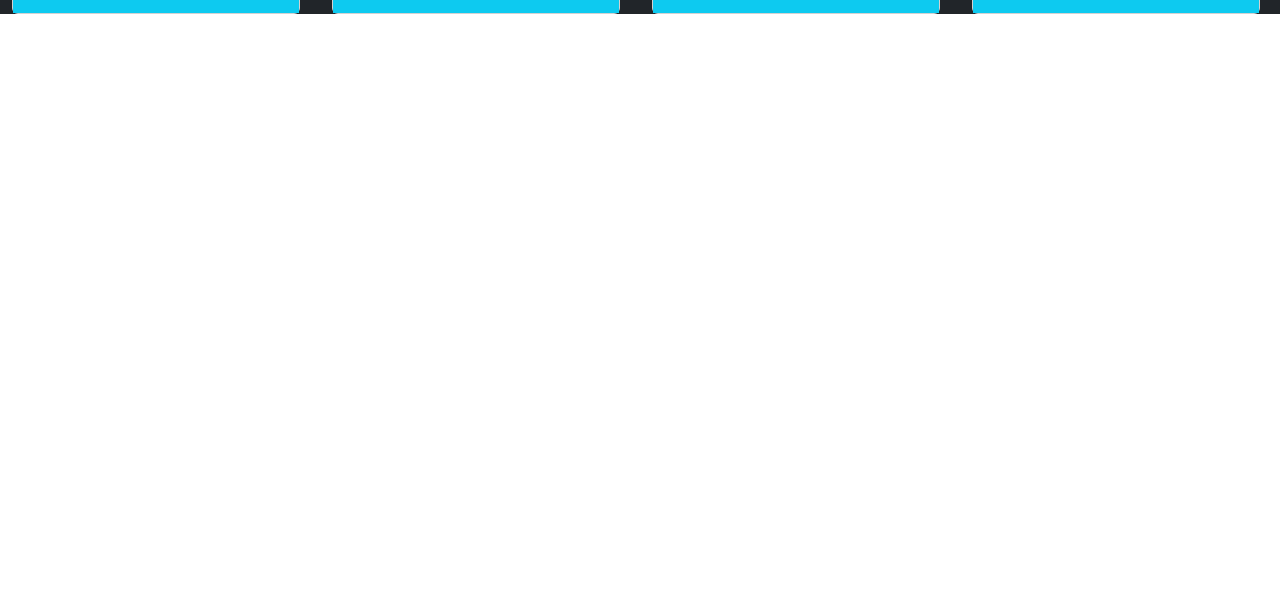
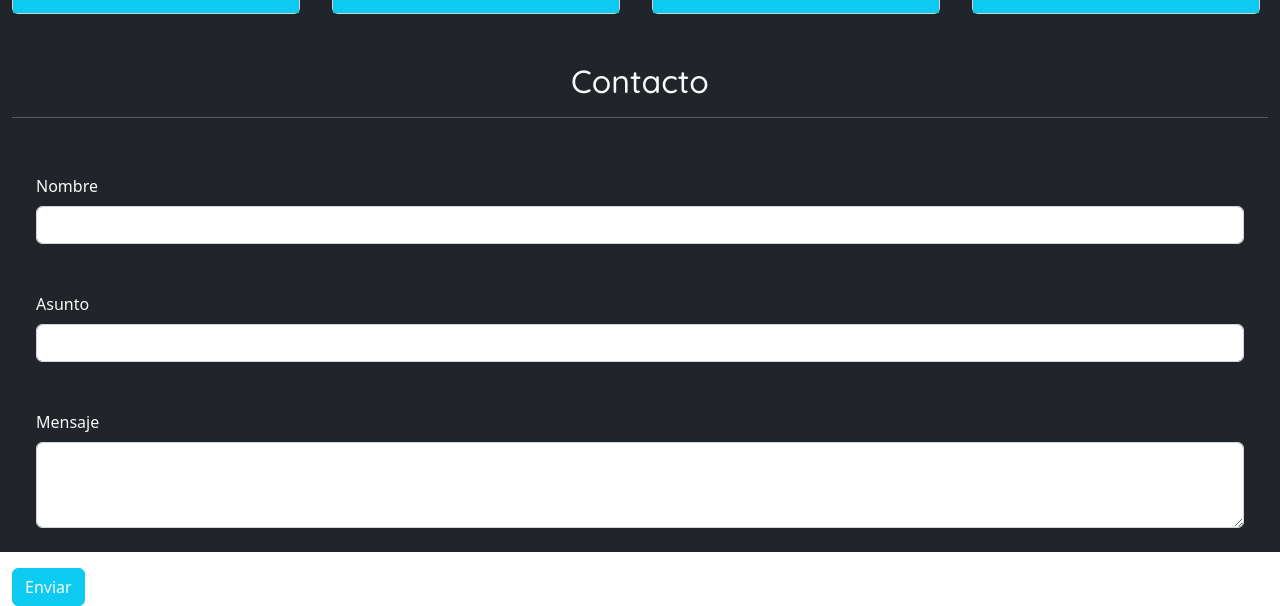
Before and after one commit to VikiBlainder/ViajesChile, a plain HTML site: page index.html in a window 1280 px wide. Shown: the part 1971-2577 px from the top of the page. Before the commit the page ends 1985 px from the top, so only its background shows below. Drawn offline with nearby package versions, Linux system fonts and the light colour scheme.

Commit message:
contacto

```diff
--- a/index.html
+++ b/index.html
@@ -223,7 +223,42 @@
         </div>
     </div>
 
+    <div class="container-fluid pt-5 pb-3 text-center bg-dark text-light">
+        <h2>Contacto</h2>
+        <hr>
+    </div>
 
+    <form class="container-fluid pt-auto mb-0 bg-dark text-light">
+
+
+
+        <div class="mb-auto p-4">
+            <label for="exampleFormControlInput1" class="form-label">Nombre</label>
+            <input class="form-control" id="exampleInputNombre" aria-describedby="nombreHelp">
+        </div>
+
+
+        <div class="mb-auto p-4">
+            <label for="exampleFormControlInput1" class="form-label">Asunto</label>
+            <input type="email" class="form-control" id="exampleInputEmail1" aria-describedby="emailHelp">
+
+        </div>
+
+        <div class="mb-3 p-4">
+            <label for="exampleFormControlTextarea1" class="form-label">Mensaje</label>
+            <textarea class="form-control" id="exampleFormControlTextarea1" rows="3"></textarea>
+        </div>
+
+        <div>
+            <div class="position-relative">
+                <div class="position-absolute">
+                    <button type="submit" class="btn btn-info text-light" data-bs-toggle="tooltip"
+                        data-bs-placement="top" data-bs-custom-class="custom-tooltip"
+                        data-bs-title="Enviar por correo.">Enviar</button>
+                </div>
+            </div>
+        </div>
+    </form>
 
 
 
```
